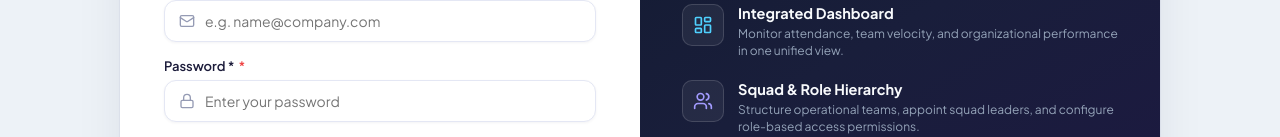
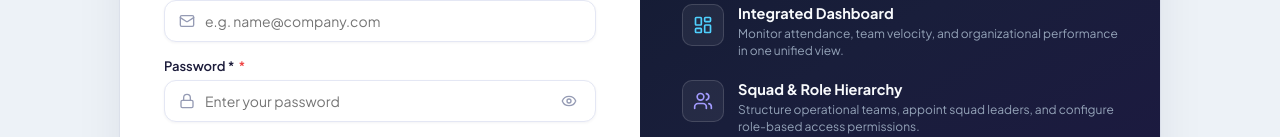
Before and after one commit to ataurwd/SparkX-frontend, a Next.js app: page /login in a window 1280 px wide. Shown: the part 272-409 px from the top of the page. Built offline with nearby package versions, Linux system fonts and the light colour scheme; no server answers.

Commit message:
feat: add new employee onboarding and login pages

```diff
--- a/src/app/(auth)/login/page.tsx
+++ b/src/app/(auth)/login/page.tsx
@@ -18,7 +18,9 @@ import {
   CheckSquare,
   AlertCircle,
   Building,
-  Check
+  Check,
+  Eye,
+  EyeOff
 } from 'lucide-react';
 
 function LoginFormContent() {
@@ -29,6 +31,7 @@ function LoginFormContent() {
 
   const [email, setEmail] = useState('');
   const [password, setPassword] = useState('');
+  const [showPassword, setShowPassword] = useState(false);
   const [orgSlug, setOrgSlug] = useState('');
   const [error, setError] = useState<string | null>(null);
   const [isLoading, setIsLoading] = useState(false);
@@ -186,11 +189,32 @@ function LoginFormContent() {
               <div>
                 <Input
                   label="Password *"
-                  type="password"
+                  type={showPassword ? 'text' : 'password'}
                   placeholder="Enter your password"
                   value={password}
                   onChange={(e) => setPassword(e.target.value)}
                   iconPrefix={<Lock size={16} />}
+                  iconSuffix={
+                    <button
+                      type="button"
+                      onClick={() => setShowPassword(!showPassword)}
+                      style={{
+                        background: 'none',
+                        border: 'none',
+                        padding: '4px',
+                        cursor: 'pointer',
+                        display: 'flex',
+                        alignItems: 'center',
+                        justifyContent: 'center',
+                        color: showPassword ? '#6C5CE7' : '#959BB4',
+                        transition: 'color 0.15s ease'
+                      }}
+                      title={showPassword ? 'Hide password' : 'Show password'}
+                      aria-label={showPassword ? 'Hide password' : 'Show password'}
+                    >
+                      {showPassword ? <EyeOff size={16} /> : <Eye size={16} />}
+                    </button>
+                  }
                   required
                 />
               </div>
```
Also changed, not shown: src/app/(dashboard)/employees/new/page.tsx (+37 -2 lines).
